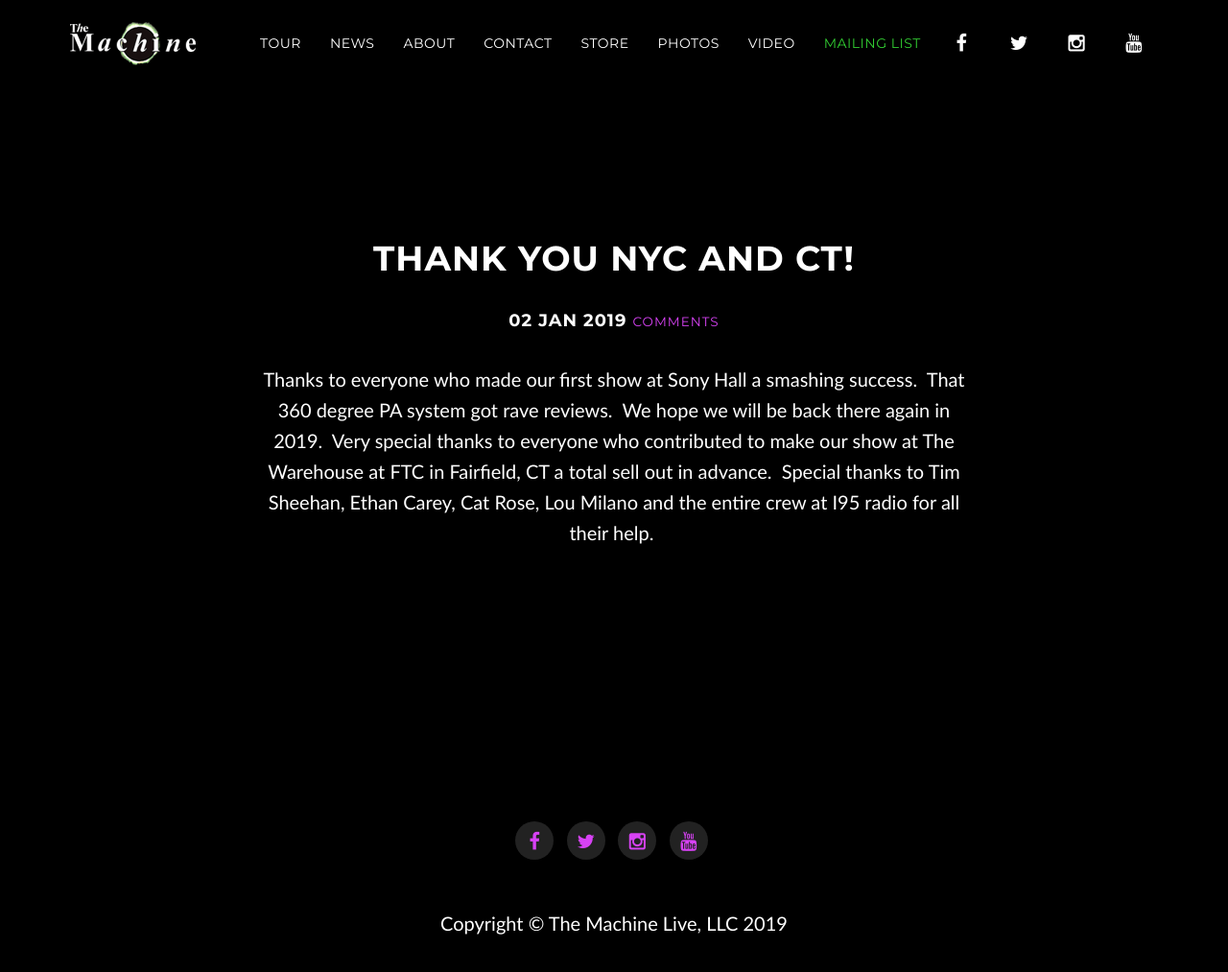
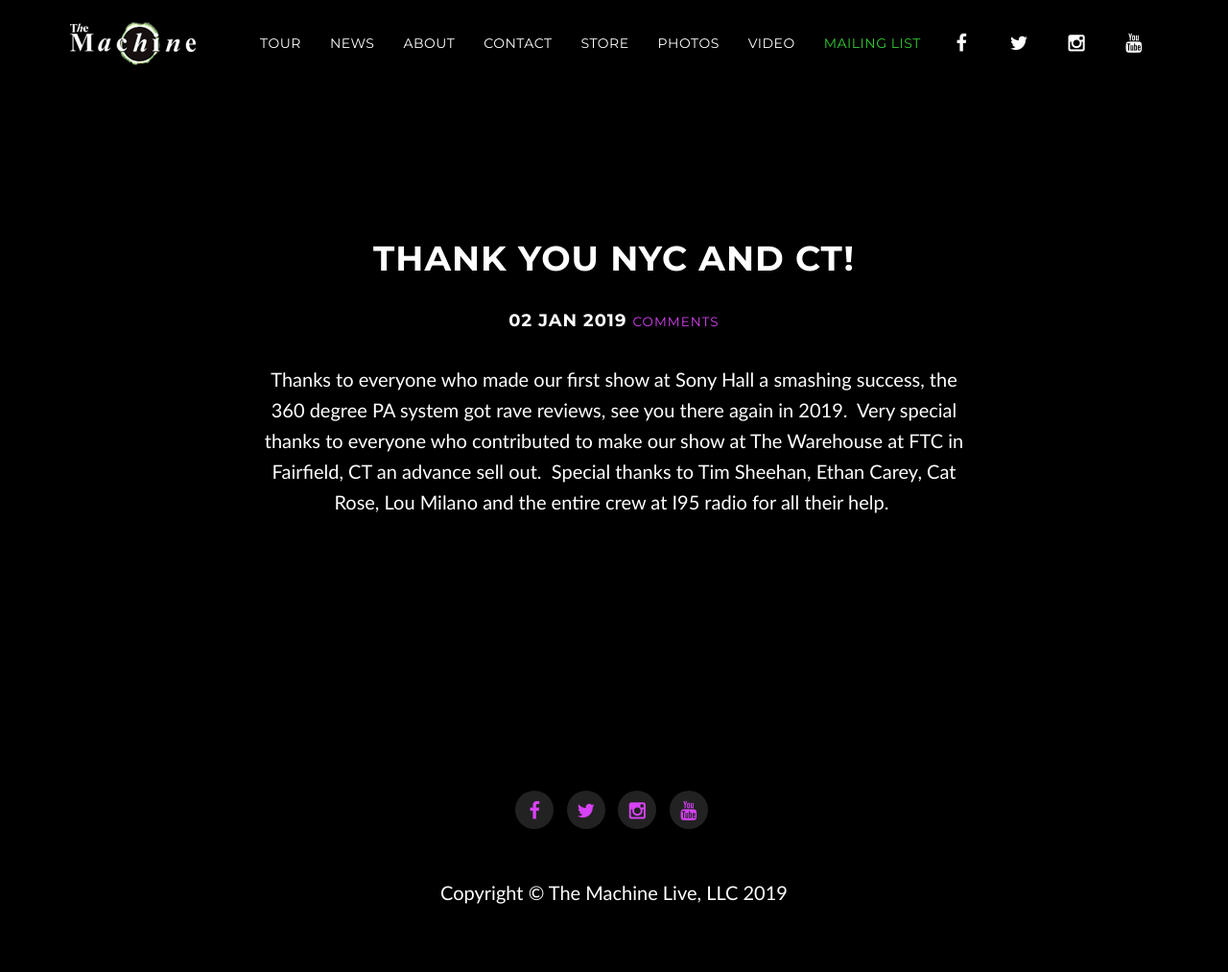
Before and after one commit to machineweb/machineweb.github.io, a Jekyll site: the page built from _posts/2019-01-02-thank-you-nyc-and-ct!.md, in a window 1280 px wide and 1220 px high. Shown: the top 1013 px of the window at 96% size. Built offline with Jekyll 4.4.1, drawn with Linux system fonts in a browser that asks for light colours; comment, search, counter and statistics services are not loaded.

Commit message:
Updated news item

```diff
--- a/_posts/2019-01-02-thank-you-nyc-and-ct!.md
+++ b/_posts/2019-01-02-thank-you-nyc-and-ct!.md
@@ -4,4 +4,4 @@ section-type: post
 title: Thank you NYC and CT!
 ---
 
-<p>Thanks to everyone who made our first&nbsp;show at Sony Hall a smashing&nbsp;success.&nbsp; That 360 degree PA system got rave reviews.&nbsp; We hope we will be back there again in 2019.&nbsp; Very special thanks to everyone who contributed to make our show at The Warehouse at FTC in Fairfield, CT a total sell out in advance.&nbsp; Special thanks to Tim Sheehan, Ethan Carey, Cat Rose, Lou Milano and the entire crew at I95 radio for all their help.&nbsp;</p>
+<p>Thanks to everyone who made our first&nbsp;show at Sony Hall a smashing&nbsp;success, the 360 degree PA system got rave reviews, see you there again in 2019.&nbsp; Very special thanks to everyone who contributed to make our show at The Warehouse at FTC in Fairfield, CT an advance sell out.&nbsp; Special thanks to Tim Sheehan, Ethan Carey, Cat Rose, Lou Milano and the entire crew at I95 radio for all their help.&nbsp;</p>
```
